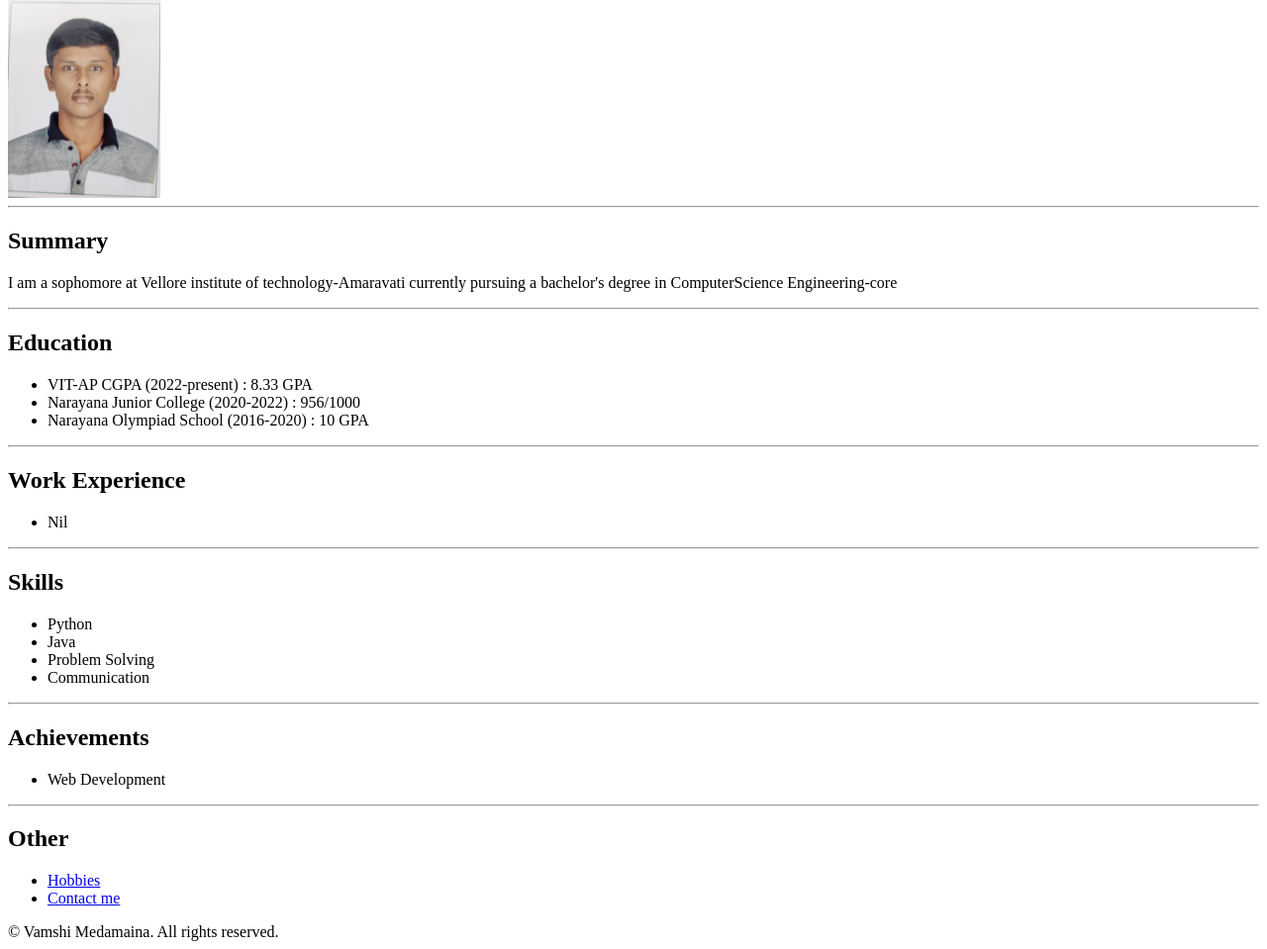
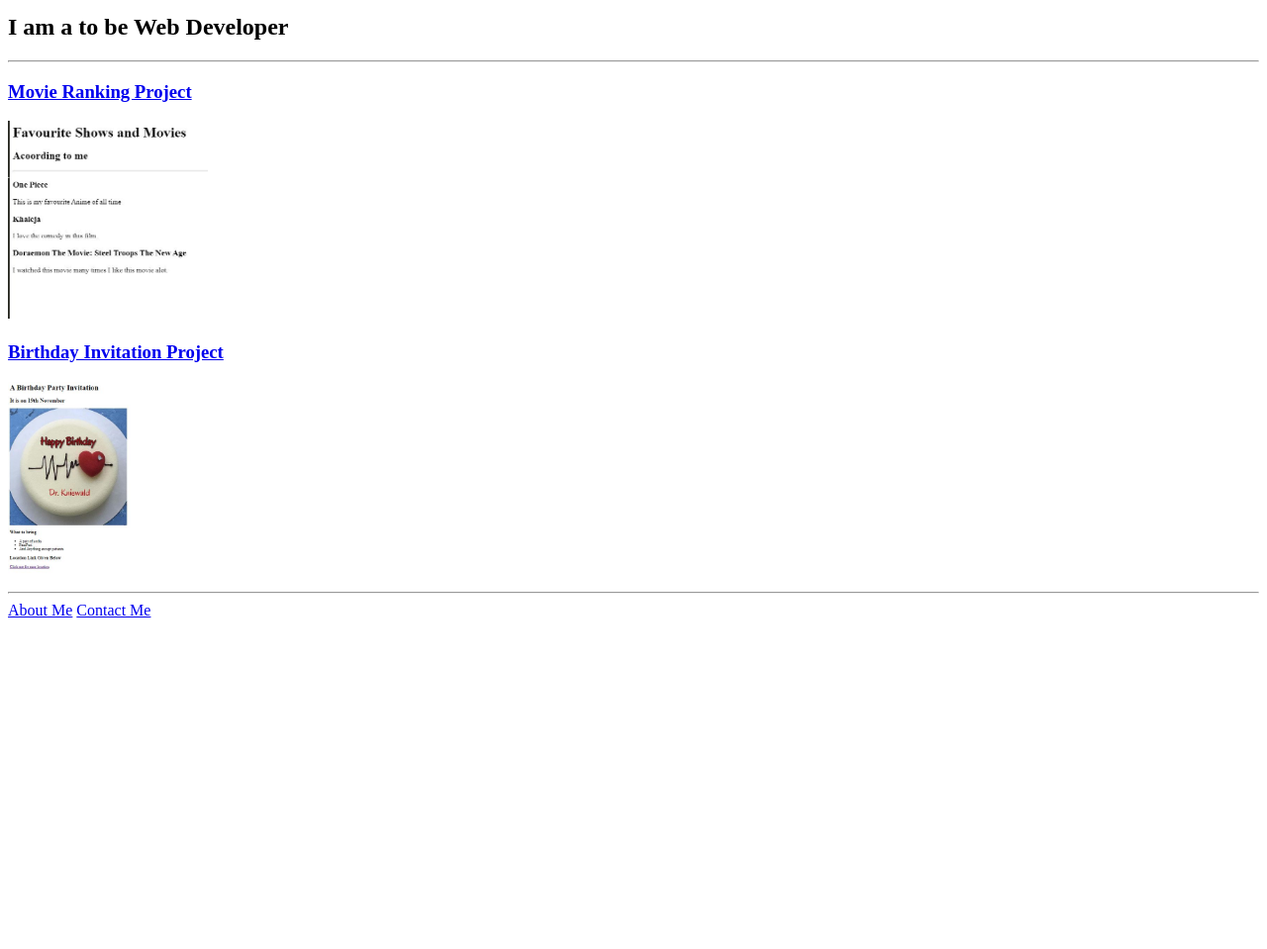
Before and after one commit to Vamshi-Medamaina/html-portfolio, a plain HTML site: page index.html in a window 1280 px wide. Shown: the part 66-1025 px from the top of the page at 99% size. After the commit the page ends 800 px from the top, so only its background shows below. Drawn offline with Linux system fonts and the light colour scheme.

Commit message:
Add files via upload

```diff
--- a/index.html
+++ b/index.html
@@ -1,54 +1,35 @@
-<! DOCTYPE html>
-<html>
+<!-- TODO 1: Create the HTML Boilerplate -->
+
+<!-- TODO 2: Add Your previous projects' HTML into the public folder -->
+
+<!-- TODO 3: Take screenshots of your project previews and add the images to the images folder -->
+
+<!-- TODO 4: Add titles/subtitles etc. -->
+
+<!-- TODO 5: Add a link to the project pages -->
+
+<!-- TODO 6: Add images to show the project previews
+HINT for TODO 6: You can use the height attribute set to 200 to make the image smaller:
+https://developer.mozilla.org/en-US/docs/Web/HTML/Element/img#attr-height -->
+
+<!-- TODO 7: Add the Contact Me and About Me page links -->
+
+<!DOCTYPE html>
+<html lang="en">
     <head>
         <meta charset="UTF-8">
-        <title>My Resume</title>
+        <title>My Portfolio</title>
     </head>
     <body>
-        <h1>Vamshi Medamaina</h1>
-        <img src="./Photo.jpg" height=200 alt="Vamshi Medamaina Photo"/>
+        <h1>Vamshi's Portfolio</h1>
+        <h2>I am a to be Web Developer</h2>
         <hr />
-        <h2>Summary</h2>
-        <p>I am a sophomore at Vellore institute of technology-Amaravati currently pursuing a bachelor's degree in ComputerScience Engineering-core</p>
+        <a href="./public/movie-ranking.html"><h3>Movie Ranking Project</h3></a>
+        <img src="./assets/images/movie-ranking.png" height=200 alt="Developer's favourite movies" />
+        <a href="./public/birthday-invite.html"><h3>Birthday Invitation Project</h3></a>
+        <img src="./assets/images/birthday-invite.png" height=200 alt="A birthday invitation on 19th November" />
         <hr />
-        <h2>Education</h2>
-        <ul>
-            <li>
-                VIT-AP CGPA (2022-present) : 8.33 GPA
-            </li>
-            <li>
-                Narayana Junior College (2020-2022) : 956/1000
-            </li>
-            <li>
-                Narayana Olympiad School (2016-2020) : 10 GPA
-            </li>
-        </ul>
-        <hr />
-        <h2>Work Experience</h2>
-        <ul>
-            <li>
-                Nil
-            </li>
-        </ul>
-        <hr />
-        <h2>Skills</h2>
-        <ul>
-            <li>Python</li>
-            <li>Java</li>
-            <li>Problem Solving</li>
-            <li>Communication</li>
-        </ul>
-        <hr />
-        <h2>Achievements</h2>
-        <ul>
-            <li>Web Development</li>
-        </ul>
-        <hr />
-        <h2>Other</h2>
-        <ul>
-            <li><a href="./hobbies.html">Hobbies</a></li>
-            <li><a href="./contact.html">Contact me</a></li>
-        </ul>
-        <footer>&copy; Vamshi Medamaina. All rights reserved.</footer>
+        <a href="./public/about.html">About Me</a>
+        <a href="./public/contact.html">Contact Me</a>
     </body>
 </html>
```
